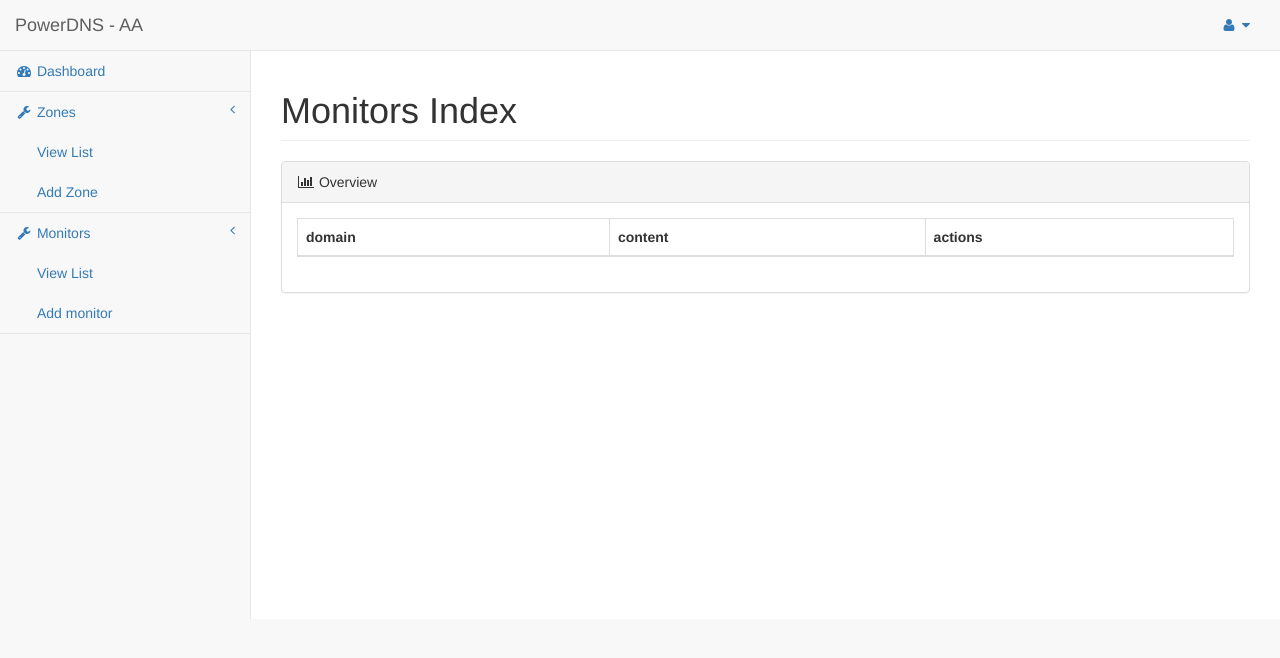
After one commit to PowerDNS-AA/AA, a Flask app: page /monitor-index in a window 1280 px wide. The commit adds this page. Shown: the top 658 px of the page. Run offline with Flask 2, Linux system fonts and the light colour scheme; lists and menus that the app fills with data are empty; some libraries are stand-ins or nearby versions.

Commit message:
:art: Adding Monitor , refactor parse records class

```diff
--- a/server.py
+++ b/server.py
@@ -66,6 +66,29 @@
     return "1"
 
 
+@app.route("/monitor-index")
+def monitor_index():
+    data = []
+    for dirname, dirnames, filenames in os.walk('monitors'):
+        for filename in filenames:
+            with open('monitors/' + filename) as data_file:
+                temp = json.load(data_file)
+
+                if os.path.exists('zones/' + temp['domain'] + ".json"):
+                    with open('zones/' + temp['domain'] + ".json") as data_file:
+                        zone = json.load(data_file)
+                        for i in zone["A"]:
+                            if i['address'] == temp['subDomain'] or i['address'] == temp['domain'] + ".":
+                                domainARecord = i['content']
+                                break
+                print(domainARecord)
+                if domainARecord and domainARecord not in temp['A']:
+                    temp['A'].append(domainARecord)
+                data.append(temp)
+
+    return render_template("index.html", content="monitor-index.html", monitors=data)
+
+
 @app.route("/api/v1/initialize")
 def initialize():
     return "0"
@@ -78,4 +101,4 @@
 
 
 if __name__ == "__main__":
-    app.run(port=4998, host="0.0.0.0")
+    app.run(port=4998, host="127.0.0.1")
--- a/templates/index.html
+++ b/templates/index.html
@@ -96,6 +96,19 @@
                             </ul>
                             <!-- /.nav-second-level -->
                         </li>
+
+                        <li>
+                            <a href="#"><i class="fa fa-wrench fa-fw"></i> Monitors<span class="fa arrow"></span></a>
+                            <ul class="nav nav-second-level">
+                                <li>
+                                    <a href="/monitor-index">View List</a>
+                                </li>
+                                <li>
+                                    <a href="/monitor-add">Add monitor</a>
+                                </li>
+                            </ul>
+                            <!-- /.nav-second-level -->
+                        </li>
                     </ul>
                 </div>
                 <!-- /.sidebar-collapse -->
--- /dev/null
+++ b/templates/monitor-index.html
@@ -0,0 +1,51 @@
+<div class="row">
+    <div class="col-lg-12">
+        <h1 class="page-header">Monitors Index</h1>
+    </div>
+    <!-- /.col-lg-12 -->
+</div>
+<!-- /.row -->
+
+<div class="row">
+    <div class="col-lg-12">
+        <div class="panel panel-default">
+            <div class="panel-heading">
+                <i class="fa fa-bar-chart-o fa-fw"></i> Overview
+            </div>
+            <!-- /.panel-heading -->
+            <div class="panel-body">
+                <table class="table table-bordered table-responsive ">
+                    <thead>
+                        <tr>
+                            <th>domain</th>
+                            <th>content</th>
+                            <th>actions</th>
+                        </tr>
+                    </thead>
+                    <tbody>
+
+                        {% for monitor in monitors %}
+                        <tr>
+                            <td>{{ monitor.domain }}</td>
+                            <td>
+                                {%for content in monitor.A %}
+                                    {{ content }}
+                                <br />
+                                {% endfor %}
+                            </td>
+                            <td>
+                                <a href="/monitor-add?domain={{ monitor.domain }}" class="btn btn-sm btn-warning">Edit</a>
+                                <button class="btn btn-sm btn-danger delete-domain"  data-domain="{{ monitor.domain }}">Delete</button>
+                            </td>
+                        </tr>
+                        {% endfor %}
+                    </tbody>
+                </table>
+            </div>
+            <!-- /.panel-body -->
+        </div>
+        <!-- /.panel -->
+    </div>
+    <!-- /.col-lg-8 -->
+</div>
+<!-- /.row -->
```
Also changed, not shown: libs/classes.py (+31 -17 lines), 1 other file.
